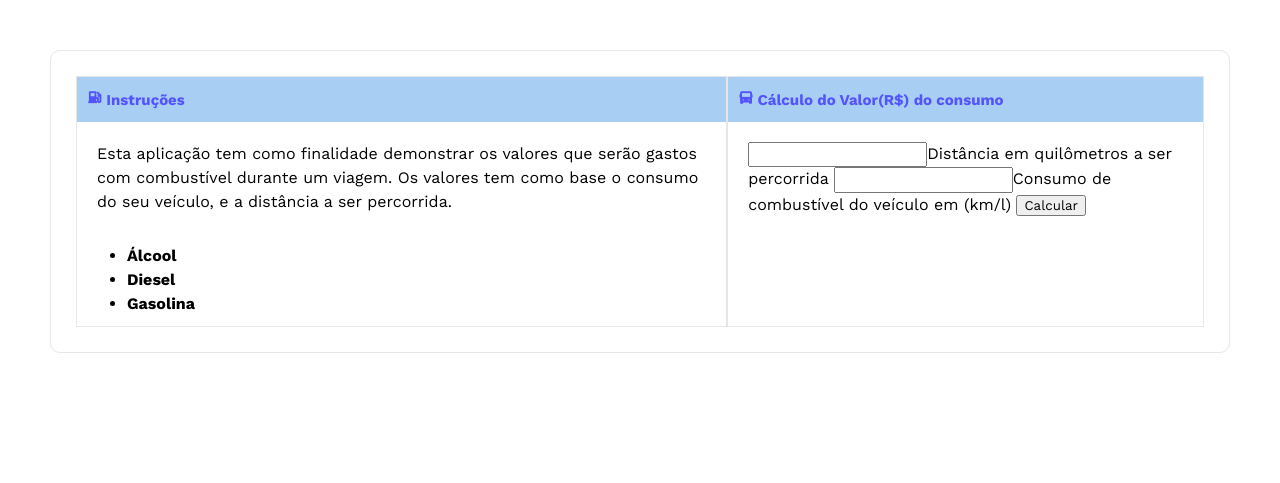
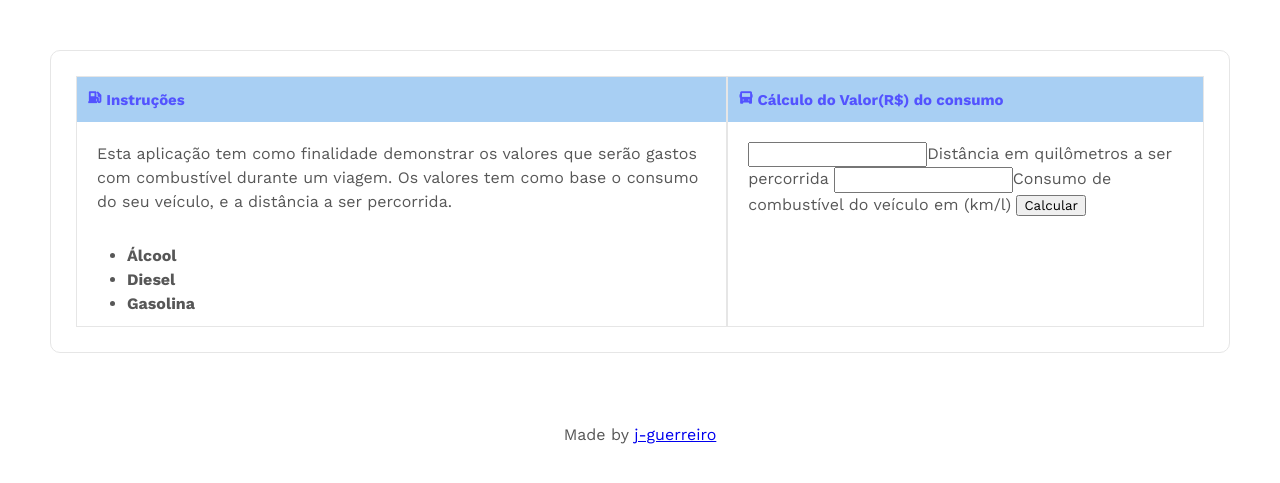
Before and after one commit to j-guerreiro/calculadora-combustivel, a PHP site: page / in a window 1280 px wide. Shown: the top 483 px of the page. Run offline with PHP 8.4, Linux system fonts and the light colour scheme; some web fonts are replaced.

Commit message:
update - fontes mais claras em p, ul, li  e labels

```diff
--- a/index.php
+++ b/index.php
@@ -43,7 +43,6 @@
 
             <label for="calcular" name="distancia">
             <input type="submit" id="calcular" value="Calcular"></input>
-
           </form>
         </div>
       </div>
@@ -51,6 +50,7 @@
   </main>
   <footer>
     <div class="footer-inner">
+      <p>Made by <a href="https://github.com.br/j-guerreiro">j-guerreiro</a></p>
     </div>
   </footer>
 </body>
--- a/style.css
+++ b/style.css
@@ -8,6 +8,10 @@
 
 html {
   line-height: 1.2;
+}
+
+p, ul, li, label {
+  color: rgb(87, 87, 87);
 }
 
 .calculadora {
@@ -55,4 +59,12 @@ html {
 
 .form-inner {
   padding: 20px;
+
 }
+
+.footer-inner {
+  display: flex;
+  justify-content: center;
+  padding: 20px;
+  margin:20px;
+}
```
Lines whose indentation alone changed are shown as unchanged.
